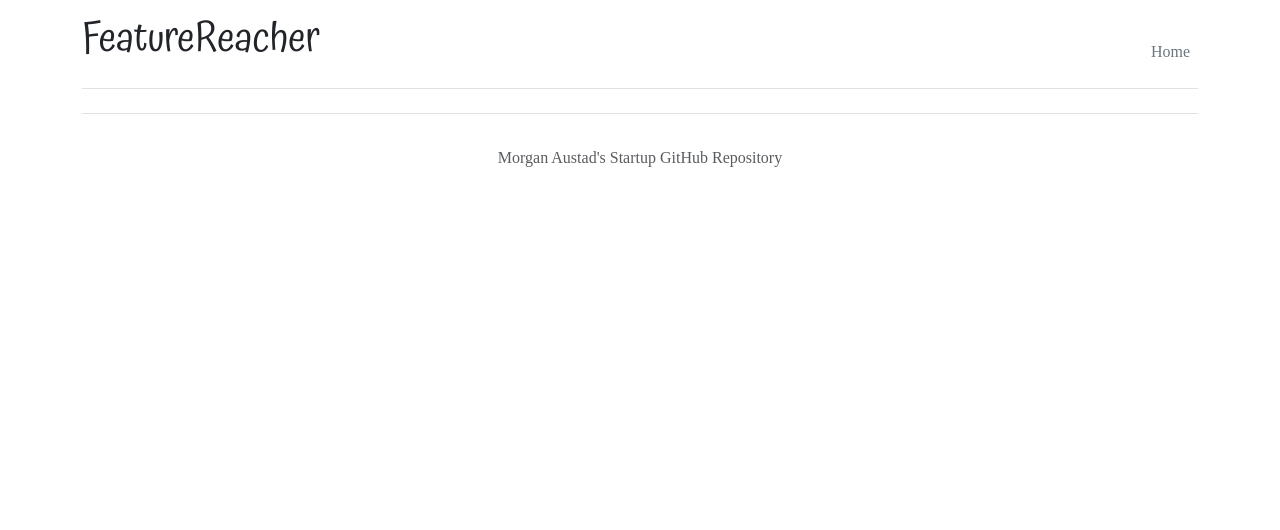
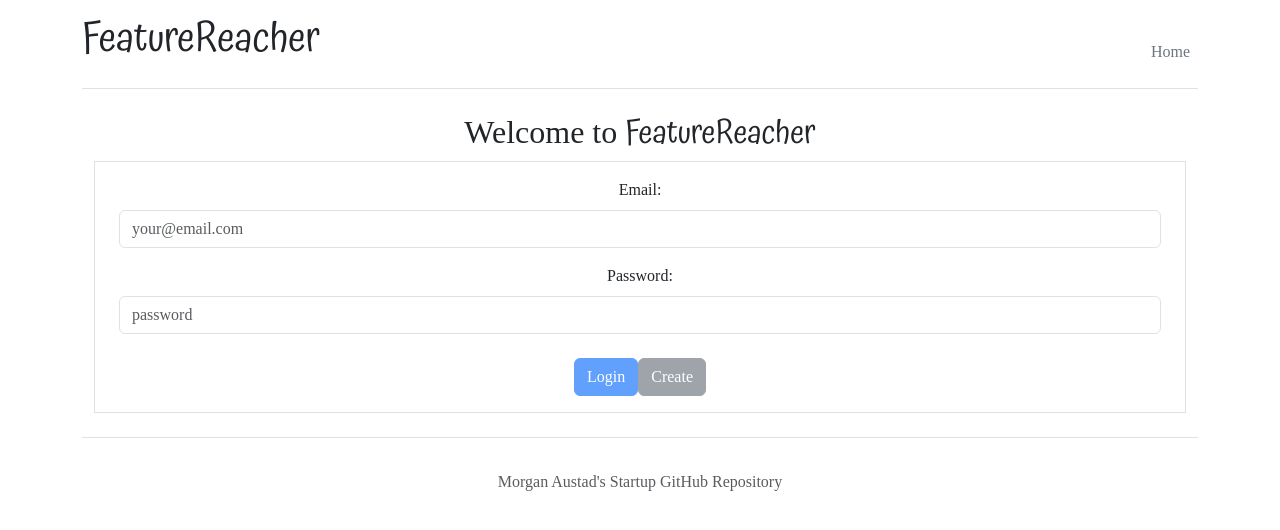
Before and after one commit to morganaustad/startup, a React (Vite) app: page / in a window 1280 px wide. Shown: the top 530 px of the page. Built offline with nearby package versions, Linux system fonts and the light colour scheme; a web font is replaced by a local one.

Commit message:
Adjust app.jsx to account for login

```diff
--- a/src/app.jsx
+++ b/src/app.jsx
@@ -6,10 +6,13 @@ import { BrowserRouter, NavLink, Routes, Route, useNavigate } from 'react-router
 import { Login } from './login/login';
 import { Features } from './features/features';
 import { Store } from './store/store';
+import { AuthState } from './login/authState';
 
 export default function App() {
   const [user, setUser] = React.useState(localStorage.getItem('user') || null);
   const [game, setGame] = React.useState(localStorage.getItem('game') || null);
+  const currentAuthState = user ? AuthState.Authenticated : AuthState.Unauthenticated;
+  const [authState, setAuthState] = React.useState(currentAuthState);
 
   return (
     <BrowserRouter>
@@ -24,9 +27,11 @@ export default function App() {
 
             <menu className="nav col-12 col-md-auto mb-2 justify-content-center mb-md-0">
                 <li className="nav-item"><NavLink to="/"  className="nav-link px-2 link-secondary">Home</NavLink></li>
-                {user &&<li className="nav-item"><NavLink to="features"  className="nav-link px-2 link-dark">Suggest Features</NavLink></li>}
-                {user && <li className="nav-item"><NavLink to="store"  className="nav-link px-2 link-dark">Game Store Page</NavLink></li>}
-                {user && <li className="nav-item"><NavLink to="/"  className="nav-link px-2 py-2 link-light bg-info rounded" onClick={() => {localStorage.removeItem('user'); setUser(null); localStorage.removeItem('password');}}>Logout {user}</NavLink></li>}
+                {authState === AuthState.Authenticated &&<li className="nav-item"><NavLink to="features"  className="nav-link px-2 link-dark">Suggest Features</NavLink></li>}
+                {authState === AuthState.Authenticated && <li className="nav-item"><NavLink to="store"  className="nav-link px-2 link-dark">Game Store Page</NavLink></li>}
+                {/*
+                {authState === AuthState.Authenticated && <li className="nav-item"><NavLink to="/"  className="nav-link px-2 py-2 link-light bg-info rounded" onClick={() => {localStorage.removeItem('user'); setUser(null); localStorage.removeItem('password');}}>Logout {user}</NavLink></li>}
+                */}
             </menu>
         </header>
 
@@ -34,7 +39,17 @@ export default function App() {
         <div className="container">
 
         <Routes>
-            <Route path="/" element={<Login setUser={setUser} />} />
+            <Route path="/" element={<Login
+              userName={user}
+              authState={authState}
+              onAuthChange={(userName, authState) => {
+                setUser(userName);
+                setAuthState(authState);
+              }}
+              />
+              }
+              exact
+             />
             <Route path="/features" element={<Features user={user} game={game} />} />
             <Route path="/store" element={<Store />} />
             <Route path="*" element={<NotFound />} />
@@ -61,3 +76,5 @@ function NotFound() {
     </main>
   );
 }
+
+// export default App;
--- a/src/login/login.jsx
+++ b/src/login/login.jsx
@@ -6,7 +6,7 @@ import { AuthState } from './authState';
 
 export function Login({ userName, authState, onAuthChange }) {
   return (
-    <main className='container-fluid bg-secondary text-center'>
+    <main className='container-fluid text-center'>
       <div>
         {authState === AuthState.Authenticated && (
           <Authenticated userName={userName} onLogout={() => onAuthChange(userName, AuthState.Unauthenticated)} />
```
Also changed, not shown: 1 other file (tests, documents, lock files or other folders).
